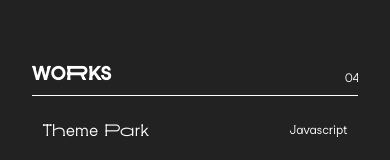
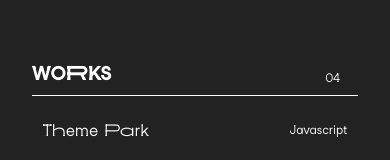
Before and after one commit to rahulsadhwani24/Portfolio, a React (Vite) app: page /Portfolio in a window 390 px wide. Shown: the part 554-714 px from the top of the page. Built offline with nearby package versions, Linux system fonts and the light colour scheme.

Commit message:
Save Changes

```diff
--- a/src/components/About.jsx
+++ b/src/components/About.jsx
@@ -1,6 +1,6 @@
 import React from "react";
 import Cross from "../assets/cross.svg";
-import Hello from "../assets/helloMemoji.png";
+import Hello from "../../public/helloMemoji.png";
 import Button from "./Button";
 
 function About({ setVisibility, visibility }) {
--- a/src/index.css
+++ b/src/index.css
@@ -682,7 +682,6 @@ section {
   align-self: flex-end;
   text-align: center;
   font-size: clamp(0.75rem, 2.5vw, 1.1rem);
-  padding-right: 1vw;
 }
 
 .project {
@@ -757,11 +756,19 @@ section {
   }
   .worksContainer {
     height: max-content;
+    min-height: max-content;
   }
+
   .title,
   .project {
     width: 85vw;
   }
+
+
+.titleCount {
+  padding-right: 6vw;
+}
+
 
   .projectShowCase {
     display: none;
```
